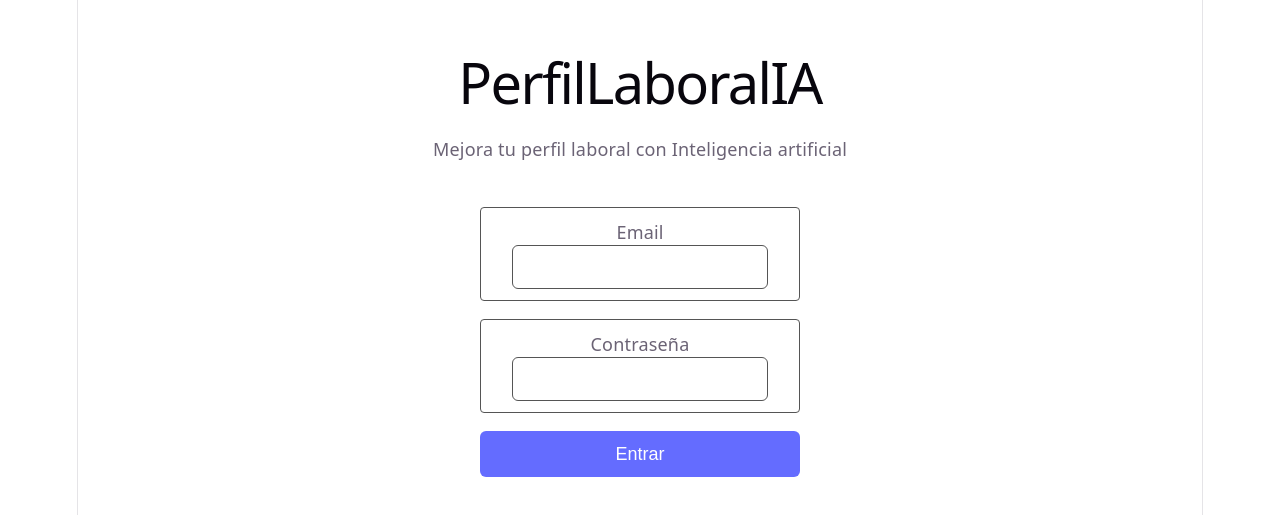
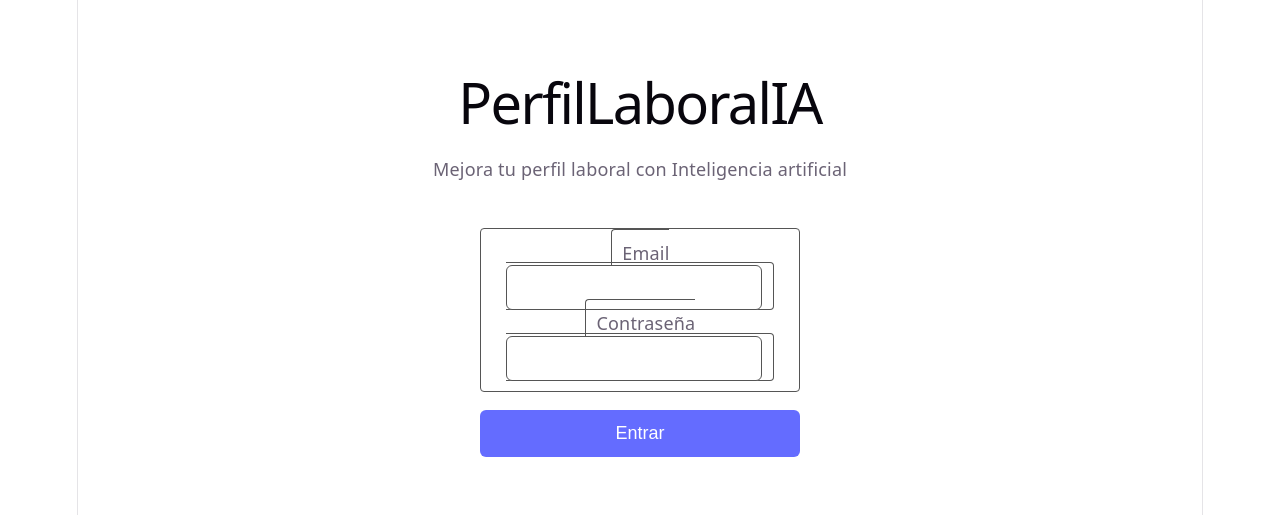
Before and after one commit to mabm-dev/perfil-laboral-ia, a React app in the folder frontend/: page / in a window 1280 px wide. Shown: the part 143-658 px from the top of the page. Built offline with nearby package versions, Linux system fonts and the light colour scheme; the HTML template or start-up script is replaced by a standard one.

Commit message:
Extraer componente reutilizable de campo de texto

```diff
--- a/frontend/src/App.jsx
+++ b/frontend/src/App.jsx
@@ -1,5 +1,6 @@
 import { useState } from "react";
 import './App.css';
+import TextField from './components/TextField';
 
 function App() {
   const [email, setEmail] = useState('')
@@ -17,25 +18,19 @@ function App() {
 
       <form className="login-form" onSubmit={handleSubmit}>
         <label>
-          Email
-          <input
+          <TextField
+            label="Email"
             type="email"
             value={email}
-            onChange={(e) => setEmail(e.target.value)}
-            required
+            onChange={setEmail}
+          />
+          <TextField
+            label="Contraseña"
+            type="password"
+            value={password}
+            onChange={setPassword}
           />
         </label>
-
-        <label>
-          Contraseña
-          <input
-            type="password"
-            value={password}
-            onChange={(e) => setPassword(e.target.value)}
-            required
-          />
-        </label>
-
         <button type="submit">Entrar</button>
       </form>
     </main>
--- /dev/null
+++ b/frontend/src/components/TextField.jsx
@@ -0,0 +1,15 @@
+function TextField({ label, type, value, onChange}) {
+    return (
+        <label>
+            {label}
+            <input
+                type={type}
+                value={value}
+                onChange={(e) => onChange(e.target.value)}
+                required
+            />
+        </label>
+    )
+}
+
+export default TextField
```
